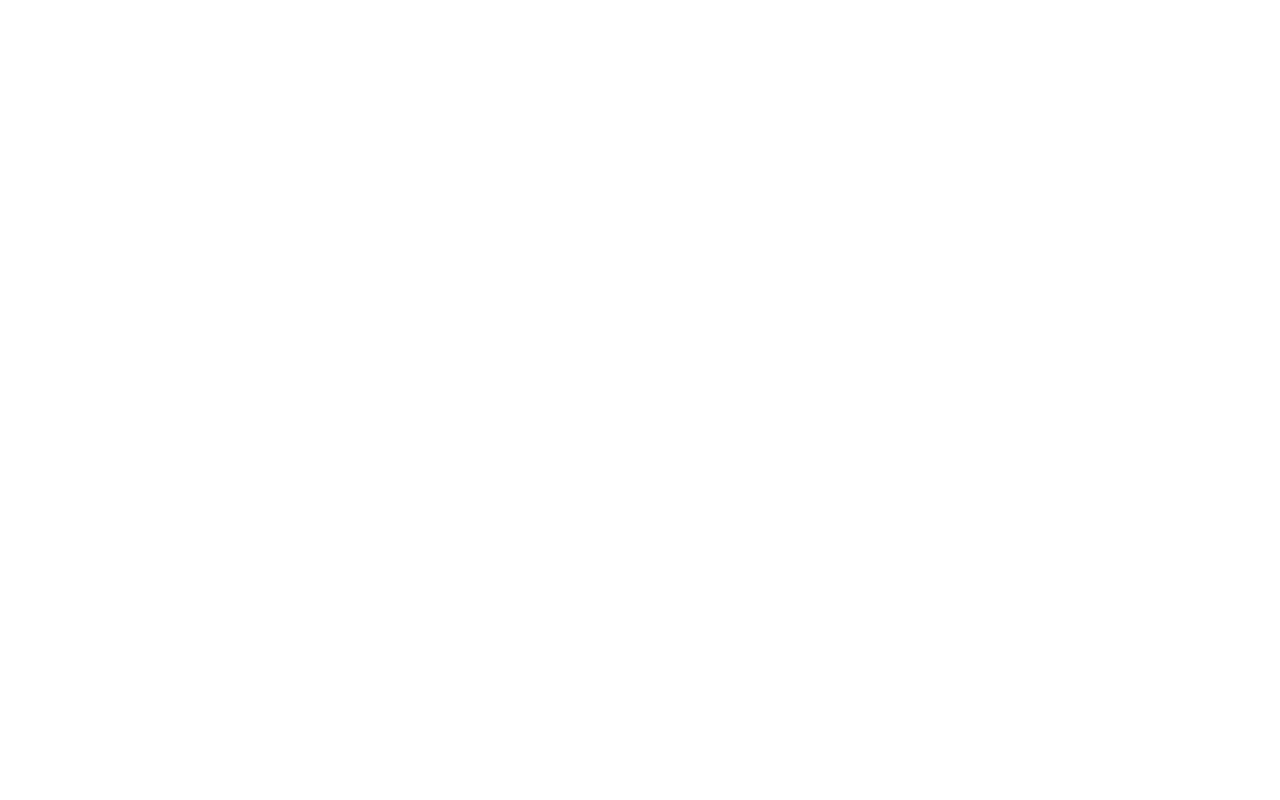
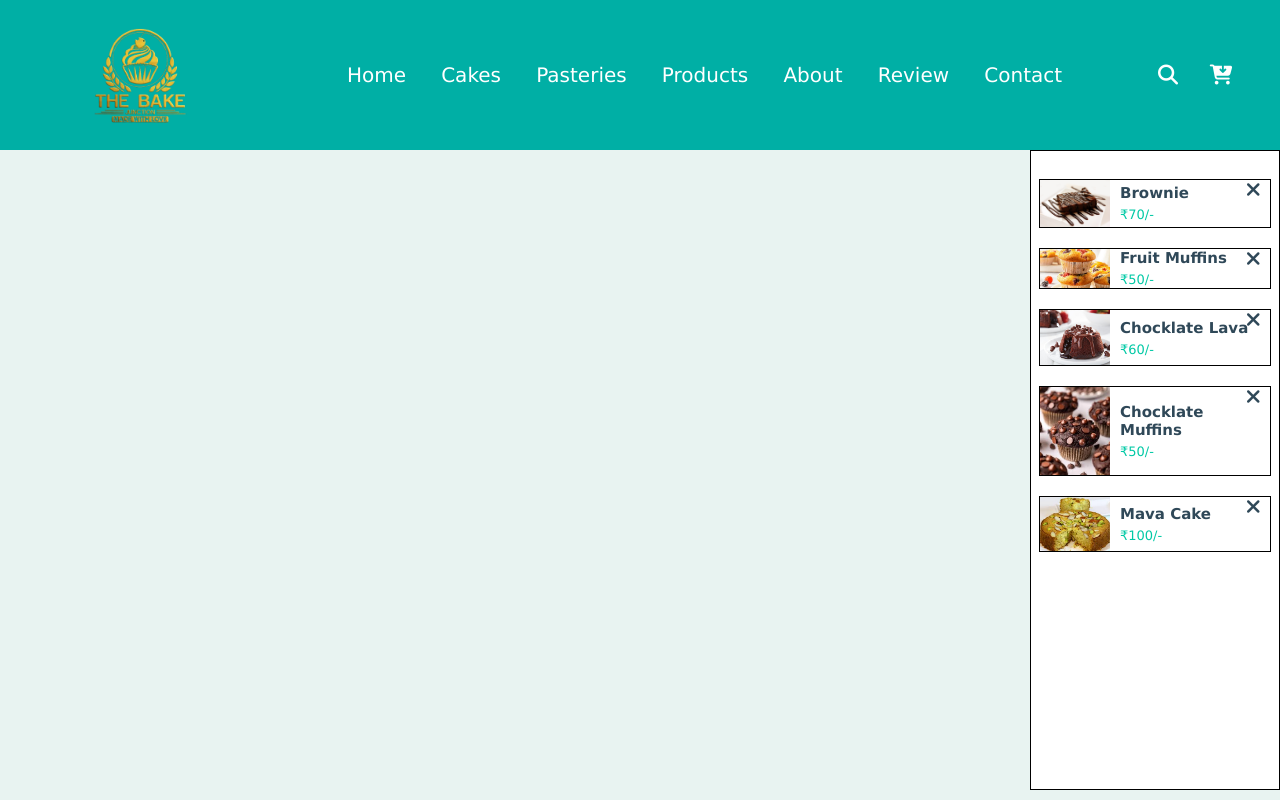
Before and after one commit to KajalR4321/BakeryFolder, a plain HTML site: page index.html in a window 1280 px wide. Drawn offline with Linux system fonts and the light colour scheme.

Commit message:
create header section

```diff
--- a/CSSfolder/style.css
+++ b/CSSfolder/style.css
@@ -0,0 +1,201 @@
+
+/* RESET */
+* {
+    padding: 0;
+    margin: 0;
+    box-sizing: border-box;
+    border: none;
+    outline: none;
+    text-decoration: none;
+    text-transform: capitalize;
+    font-family: Verdana, Geneva, Tahoma, sans-serif;
+}
+
+:root {
+    --main-color:#00c9a5;
+    --nav-color:#00afa5;
+    --bg-color:#e8f3f1;
+    --black:#2f4858;
+}
+
+/* BASE */
+html {
+    font-size: 62.5%;
+}
+body {
+    background: var(--bg-color);
+}
+
+/* HEADER */
+.header {
+    background: var(--nav-color);
+    display: flex;
+    align-items: center;
+    justify-content: space-between;   /* LOGO left – NAVBAR middle – ICONS right */
+    padding: 1rem 2rem;
+    position: fixed;
+    top: 0;
+    left: 0;
+    right: 0;
+    z-index: 100;
+}
+.header .logo{
+       height: 130px;
+    border-radius: 37%;
+}
+
+/* LOGO */
+.header .logo img {
+    height: 160px;
+    border-radius: 37%;
+    font-size: 2rem;
+}
+
+/* NAVBAR */
+.header .navbar a {
+    display: inline-block;
+    color: white;
+    padding: 10px 16px;
+    border-radius: 6px;
+    font-size: 2rem;
+    transition: all 0.3s ease;
+}
+
+/* NAV HOVER */
+.header .navbar a:hover,
+.header .navbar a:focus {
+background: linear-gradient(135deg, #f6d365, #fda085);
+  transform: scale(1.12);
+  gap: 1rem;
+    box-shadow: 0 6px 14px rgba(211,206,214,0.45);
+}
+
+/* NAV ACTIVE */
+.header .navbar a:active {
+    transform: scale(0.95);
+    box-shadow: 0 4px 10px rgba(158,204,50,0.5);
+}
+
+/* ICONS WRAPPER */
+.icons {
+    display: flex;
+    align-items: center;
+    gap: 1.5rem;
+    margin-right: 2rem;  /* moves icons slightly left from corner */
+}
+
+/* ICON BOX */
+.icons div {
+    display: flex;
+    align-items: center;
+    justify-content: center;
+    width: 3.8rem;
+    height: 3.8rem;
+    border-radius: 50%;
+    transition: 0.3s ease;
+}
+
+/* ICON */
+.icons div i {
+    color: #fff;
+    font-size: 2rem;
+    transition: 0.3s ease;
+}
+
+/* ICON HOVER */
+.icons div:hover {
+    background: rgba(255, 255, 255, 0.2);
+    transform: scale(1.15);
+    gap:1rem
+}
+.icons div:hover i {
+    color: #ffe4b5;
+}
+.icons .menu-icon{
+    display: none;
+}
+/* search box*/
+/* SEARCH BOX WRAPPER */
+.header .search-form {
+    position: absolute;
+    display: flex;
+    align-items: center;
+    top: 115%;
+    right: -100%;  /*it hide the search icon*/
+    width: 40rem;
+    height: 5rem;
+    background: #fff;
+    /* border: 2px solid black; */
+    display: flex;
+    align-items: center;
+    padding: 0 2rem;
+}
+.header .search-form.active{
+    right: 7%;  /*it show the search icon*/
+
+}
+
+/* SEARCH INPUT */
+.header .search-form input {
+    width: 100%;
+    height: 100%;
+    border: none;
+    outline: none;
+    font-size: 1.6rem;
+    color: var(--black);
+    background: transparent;
+   text-transform: none;
+    border-radius: 3.8px;
+}
+.header .search-form  label{
+   font-size:  1.7rem;
+    color: var(--black);
+    cursor: pointer;
+}
+.header .search-form  label:hover{
+    color: var(--main-color);
+
+}
+/*cart section*/
+.header .cart-items-conatiner{
+    position: absolute;
+    top: 100%;
+    right: 0;
+    width: 25rem;
+    background-color: #fff;
+    height: 80vh;
+    border: 1px solid black;
+    padding: 0.8rem;
+}
+.header .cart-items-conatiner .cart-item{
+    display: flex;
+    align-items: center;
+    margin: 2rem 0;
+    border: 1px solid black;
+    position: relative;
+    gap:1rem;
+
+}
+.header .cart-items-conatiner .cart-item img{
+    width: 7rem;
+}
+.header .cart-items-conatiner .cart-item span{
+    position: absolute;
+    top: 0;
+    right: 4%;
+    font-size: 2rem;
+    color: var(--black);
+    cursor: pointer;
+}
+.header .cart-items-conatiner .cart-item span:hover{
+    color: red;
+}
+.header .cart-items-conatiner .cart-item .content h3{
+    font-size: 1.5rem;
+    color: var(--black);
+    padding-bottom: 0.5rem;
+}
+.header .cart-items-conatiner .cart-item .content .price{
+ font-size: 1.3rem;
+    color: var(--main-color);
+}
--- a/JSFOLDER/javascript.js
+++ b/JSFOLDER/javascript.js
@@ -0,0 +1,8 @@
+const search =document.querySelector('.search-icon');
+const searchForm =document.querySelector('.search-form');
+const searchInput = document.querySelector('.search-input');
+
+//i use this it will show
+search.addEventListener("click",()=>{
+searchForm.classList.toggle("active")
+})
--- a/index.html
+++ b/index.html
@@ -1,13 +1,93 @@
 <!DOCTYPE html>
 <html lang="en">
-<head>
-    <meta charset="UTF-8">
-    <meta name="viewport" content="width=device-width, initial-scale=1.0">
+  <head>
+    <meta charset="UTF-8" />
+    <meta name="viewport" content="width=device-width, initial-scale=1.0" />
+    <script
+      src="https://kit.fontawesome.com/82de15e295.js"
+      crossorigin="anonymous"
+    ></script>
     <title>Bakery Website</title>
-    <link rel="stylesheet" href="./CSSfolder/style.css">
-</head>
-<body>
+    <link rel="stylesheet" href="./CSSfolder/style.css" />
+  </head>
+  <body>
+    <header class="header">
+      <a href="" class="logo"
+        ><img src="./asserts/bakerylogo.png" alt="logo"
+      /></a>
+      <nav class="navbar">
+        <a href="#">Home</a>
+        <a href="#">Cakes</a>
+        <a href="#">Pasteries</a>
+        <a href="#">Products</a>
+        <a href="#">About</a>
+        <a href="#">Review</a>
+        <a href="#">Contact</a>
+      </nav>
+      <div class="icons">
+        <div class="search-icon">
+          <i class="fa-solid fa-magnifying-glass"></i>
+        </div>
+        <div class="cart-icon"><i class="fa-solid fa-cart-arrow-down"></i></div>
+        <div class="menu-icon"><i class="fa-solid fa-bars"></i></div>
+      </div>
+      <div class="search-form">
+        <input
+          type="search"
+          name="search"
+          id="search-box"
+          placeholder="Search Item"
+          required
+        />
+        <label for="search-box" class="fas fa-search"></label>
+      </div>
+      <div class="cart-items-conatiner">
+        <div class="cart-item">
+            <span class="remove-item fas fa-times"></span>
+            <img src="./asserts/brownes.jpg" alt="Brownie">
+          <div class="content">
+            <h3>Brownie</h3>
+            <div class="price">₹70/-</div>
+          </div>
+        </div>
+        <!--2item-->
+        <div class="cart-item">
+            <span class="remove-item fas fa-times"></span>
+            <img src="./asserts/Fruit-Muffins.jpg" alt="Brownie">
+          <div class="content">
+            <h3>Fruit Muffins</h3>
+            <div class="price">₹50/-</div>
+          </div>
+        </div>
+          <!--3item-->
+        <div class="cart-item">
+            <span class="remove-item fas fa-times"></span>
+            <img src="./asserts/Lava.jpg" alt="Brownie">
+          <div class="content">
+            <h3>Chocklate Lava</h3>
+            <div class="price">₹60/-</div>
+          </div>
+        </div>
+          <!--4item-->
+        <div class="cart-item">
+            <span class="remove-item fas fa-times"></span>
+            <img src="./asserts/images.jpg" alt="Brownie">
+          <div class="content">
+            <h3>Chocklate Muffins</h3>
+            <div class="price">₹50/-</div>
+          </div>
+        </div>
+        <div class="cart-item">
+            <span class="remove-item fas fa-times"></span>
+            <img src="./asserts/mavacake.jpg" alt="Brownie">
+          <div class="content">
+            <h3>Mava Cake</h3>
+            <div class="price">₹100/-</div>
+          </div>
+        </div>
+      </div>
+    </header>
 
     <script src="./JSFOLDER/javascript.js"></script>
-</body>
+  </body>
 </html>
```
Also changed, not shown: asserts/Fruit-Muffins.jpg (added), asserts/Lava.jpg (added), asserts/brownes.jpg (added), asserts/images.jpg (added), asserts/mavacake.jpg (added).
